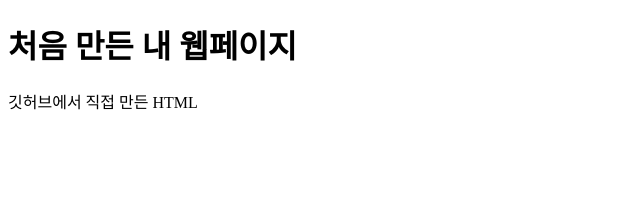
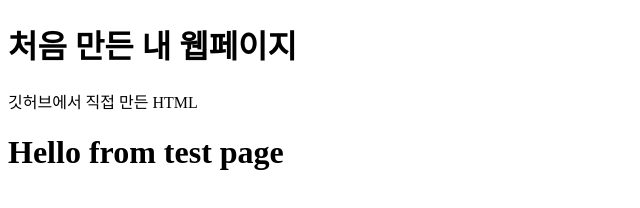
Before and after one commit to seanseleven/practice_1, a plain HTML site: page index.html in a window 1280 px wide. Shown: the whole page, without its empty margins (0-640 px from the left). Drawn offline with Linux system fonts and the light colour scheme.

Commit message:
Update index.html

```diff
--- a/index.html
+++ b/index.html
@@ -4,5 +4,6 @@
 <body>
   <h1>처음 만든 내 웹페이지</h1>
   <p>깃허브에서 직접 만든 HTML</p>
+  <h1>Hello from test page</h1>
 </body>
 </html>
```
